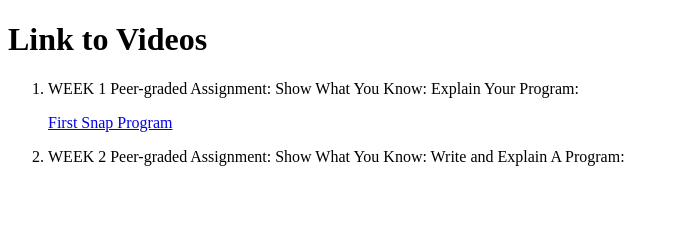
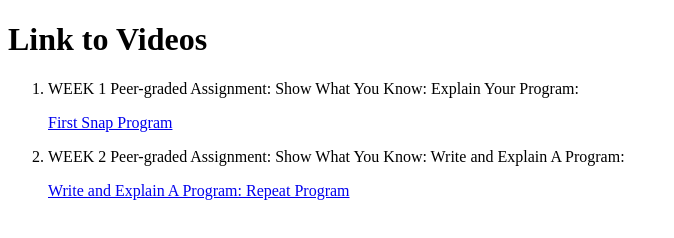
Before and after one commit to melissaignacio/eds124br-Teaching-Programming-Portfolio, a plain HTML site: page index.html in a window 1280 px wide. Shown: the whole page, without its empty margins (0-674 px from the left). Drawn offline with Linux system fonts and the light colour scheme.

Commit message:
Update index.html

```diff
--- a/index.html
+++ b/index.html
@@ -13,7 +13,7 @@
             </li>
             <li>
                 <p>WEEK 2 Peer-graded Assignment: Show What You Know: Write and Explain A Program: </p>
-                <a href=""></a>
+                <a href="https://youtu.be/PYulzYGaNBY">Write and Explain A Program: Repeat Program</a>
             </li>
 
         </ol>
```
